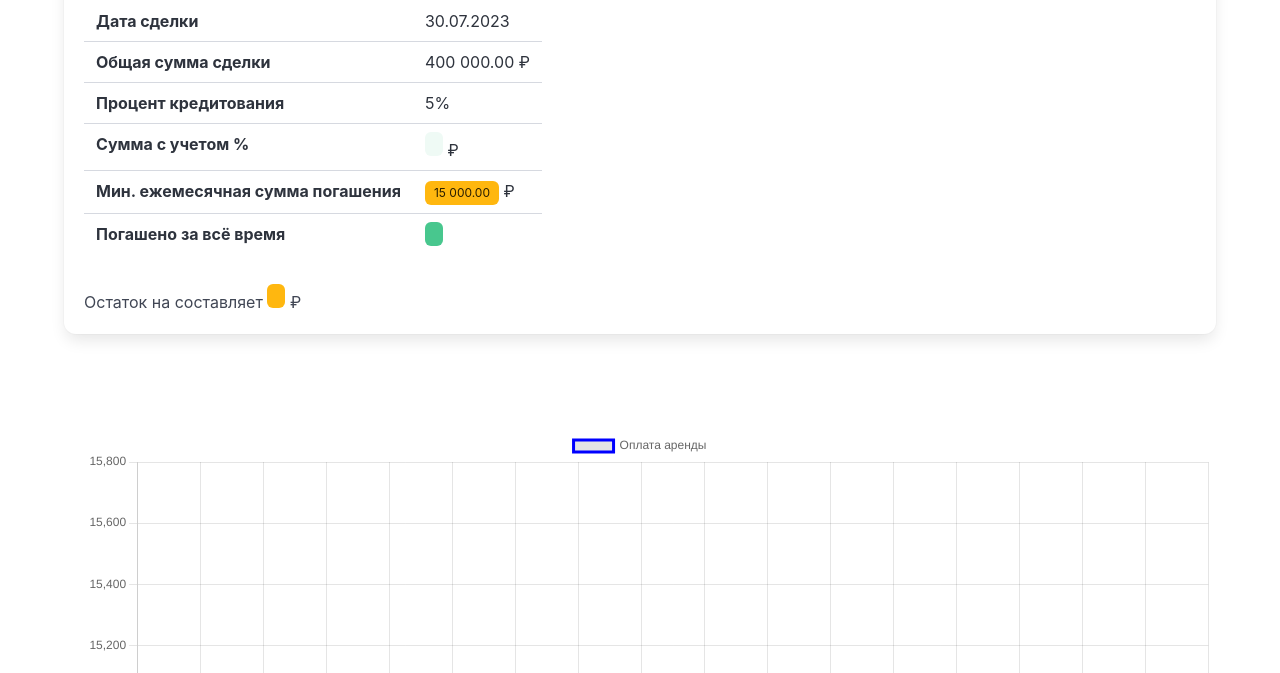
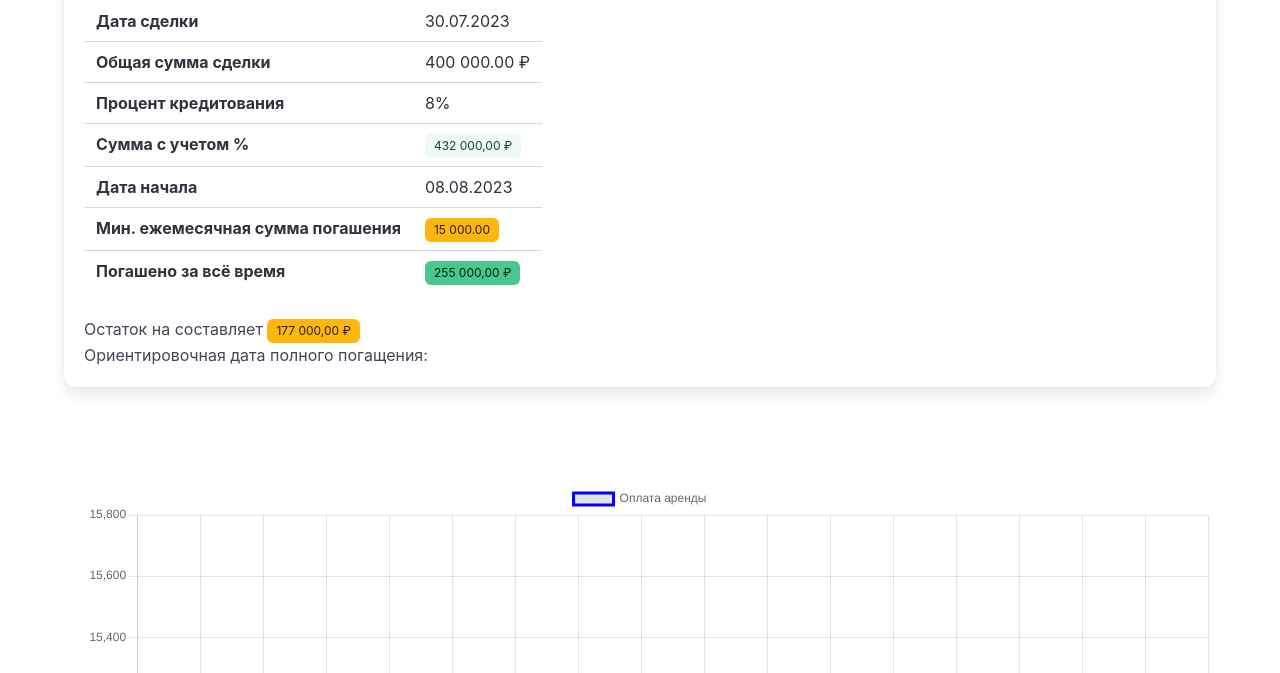
Before and after one commit to MrBr0wn/MrBr0wn, a plain HTML site: page index.html in a window 1280 px wide. Shown: the part 127-800 px from the top of the page. Drawn offline with nearby package versions, Linux system fonts and the light colour scheme.

Commit message:
feat: dynamic calculate values

```diff
--- a/index.html
+++ b/index.html
@@ -18,7 +18,7 @@
                             Дата сделки
                         </th>
                         <td>
-                                <span id="start-date">30.07.2023</span>
+                            <span id="deal-date">30.07.2023</span>
                         </td>
                     </tr>
                     <tr>
@@ -34,7 +34,7 @@
                             Процент кредитования
                         </th>
                         <td>
-                                <span id="percent">5</span>%
+                            <span id="percent">8</span>%
                         </td>
                     </tr>
                     <tr>
@@ -42,7 +42,15 @@
                             Сумма с учетом %
                         </th>
                         <td>
-                                <span id="total_amount" class="tag is-success is-light"></span> ₽
+                            <span id="total-amount" class="tag is-success is-light"></span>
+                        </td>
+                    </tr>
+                    <tr>
+                        <th>
+                            Дата начала
+                        </th>
+                        <td>
+                            <span id="start-date">08.08.2023</span>
                         </td>
                     </tr>
                     <tr>
@@ -50,7 +58,7 @@
                             Мин. ежемесячная сумма погашения
                         </th>
                         <td>
-                                <span id="mounthly_pay" class="tag is-warning">15 000.00</span> ₽
+                            <span id="mounthly-pay" class="tag is-warning">15 000.00</span>
                         </td>
                     </tr>
                     <tr>
@@ -58,13 +66,16 @@
                             Погашено за всё время
                         </th>
                         <td>
-                                <span id="total_paid" class="tag is-success"></span>
+                            <span id="total-paid" class="tag is-success"></span>
                         </td>
                     </tr>
                 </table>
-                <h2>
-                    Остаток на <span id="current-month"></span> составляет <span id="balance" class="tag is-warning"></span> ₽
-                </h2>
+                <p>
+                    Остаток на <span id="current-month"></span> составляет <span id="balance" class="tag is-warning"></span>
+                </p>
+                <p>
+                    Ориентировочная дата полного погащения: <strong id="end-date"></strong>
+                </p>
             </div>
         </div>
     </section>
@@ -73,7 +84,51 @@
         <canvas id="myChart"></canvas>
     </div>
     </section>
+    <script>
+        function calculateTotalAmount() {
+            let amount = document.getElementById("start-amount").innerHTML
+            amount = parseInt(amount.replaceAll(" ", ""), 10)
+            let percent = document.getElementById("percent").innerHTML
+            percent = parseInt(percent.replaceAll(" ", ""), 10)
+            let totalAmountElement = document.getElementById("total-amount")
+            let totalAmount = 0
 
+            totalAmount = amount + (amount * (percent / 100))
+            totalAmountElement.setAttribute("value", totalAmount)
+            totalAmountElement.innerHTML = new Intl.NumberFormat('ru-RU', { style: 'currency', currency: 'RUB' }).format(totalAmount)
+        }
+
+        function calculateTotalPaid() {
+            const startDate = new Date(document.getElementById("start-date").innerHTML)
+            const currentDate = new Date
+            const payment = parseInt(document.getElementById("mounthly-pay").innerHTML.replaceAll(" ", ""), 10)
+            const months = getMonthsDiffBetweenDates(startDate, currentDate)
+
+            let totalPaid = months * payment
+            let totalPaidElement = document.getElementById("total-paid")
+            totalPaidElement.setAttribute("value", totalPaid)
+            totalPaidElement.innerHTML = new Intl.NumberFormat('ru-RU', { style: 'currency', currency: 'RUB' }).format(totalPaid)
+        }
+
+        const getMonthsDiffBetweenDates = (dateInitial, dateFinal) =>
+          Math.max(
+            (dateFinal.getFullYear() - dateInitial.getFullYear()) * 12 +
+              dateFinal.getMonth() -
+              dateInitial.getMonth(),
+            0
+          )
+
+        function calculateBalance() {
+            const totalAmount = parseInt(document.getElementById("total-amount").getAttribute("value"), 10)
+            const totalPaid  = parseInt(document.getElementById("total-paid").getAttribute("value"), 10)
+            const balance = totalAmount - totalPaid
+            document.getElementById("balance").innerHTML = new Intl.NumberFormat('ru-RU', { style: 'currency', currency: 'RUB' }).format(balance)
+        }
+
+        calculateTotalAmount()
+        calculateTotalPaid()
+        calculateBalance()
+    </script>
     <script>
         function generateMonthYearList(startYear = 2023, startMonth = 7) {
           const monthNames = ['Январь', 'Февраль', 'Март', 'Апрель', 'Май', 'Июнь', 'Июль', 'Август', 'Сентябрь', 'Октябрь', 'Ноябрь', 'Декабрь'];
```
Lines whose indentation alone changed are shown as unchanged.
